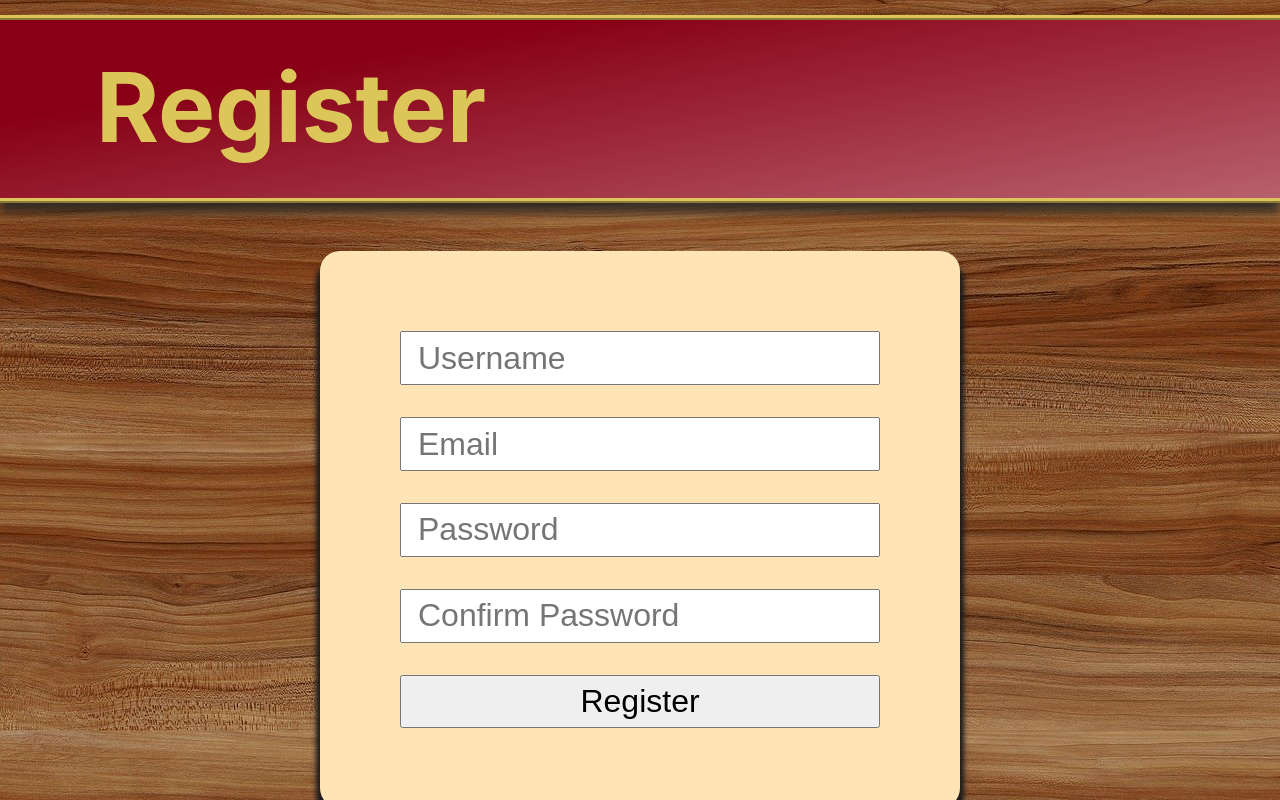
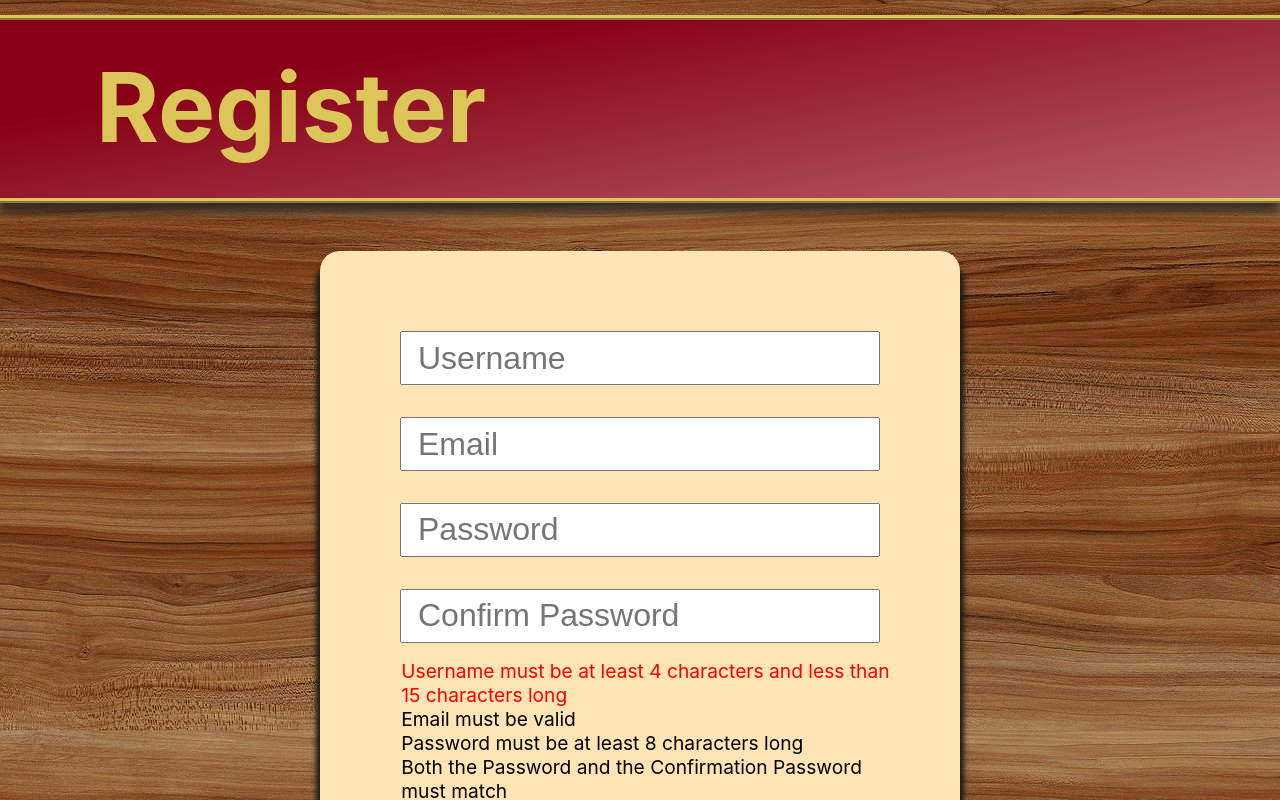
Before and after one commit to YTyler/questdex, a React (Create React App) app: page /questdex/login in a window 1280 px wide. Both pictures are taken after a click on the button "Register". Shown: the top 800 px of the page. Built offline with nearby package versions, Linux system fonts and the light colour scheme.

Commit message:
Basic Validation for Username
username is still one keystroke short when it comes to changing the color of the validation text

```diff
--- a/src/App.css
+++ b/src/App.css
@@ -186,3 +186,18 @@ a:hover {
 .LoginRegisterButton {
     cursor: pointer;
 }
+
+.LoginRegister p {
+    /* color: gray; */
+    font-size: 1.2rem;
+    text-align: left;
+    margin-left: 0.9em;
+}
+
+.Valid {
+    color: green;
+}
+
+.Invalid {
+    color: red;
+}
--- a/src/components/Register.jsx
+++ b/src/components/Register.jsx
@@ -6,6 +6,24 @@ export default function Register() {
     const [email, setEmail] = useState("");
     const [password, setPassword] = useState("");
     const [confirmPassword, setConfirmPassword] = useState("");
+
+    const [validUsername, setValidUsername] = useState();
+
+    const usernameHandler = (element) => {
+        setUsername(element.target.value);
+        if(username.includes(" ")) {
+            setValidUsername(false);
+            console.log(validUsername);
+        } else {
+            if(username.length >= 4 && username.length < 15) {
+                setValidUsername(true);
+                console.log(validUsername);
+            } else {
+                setValidUsername(false);
+                console.log(validUsername);
+            }
+        }
+    }
 
     const checkRegistration = (event) => {
         event.preventDefault();
@@ -19,10 +37,17 @@ export default function Register() {
 
     return (
         <form onSubmit={checkRegistration} className="LoginRegister">
-            <input type = "text" value = {username} onChange={(elem) => setUsername(elem.target.value)} placeholder="Username"/>
+            <input type = "text" value = {username} onChange={usernameHandler} placeholder="Username"/>
             <input type = "email" value = {email} onChange={(elem) => setEmail(elem.target.value)} placeholder="Email"/>
             <input type = "password" value = {password} onChange={(elem) => setPassword(elem.target.value)} placeholder="Password"/>
             <input type = "password" value={confirmPassword} onChange={(elem) => setConfirmPassword(elem.target.value)} placeholder="Confirm Password"/>
+
+            {/* Register information below */}
+            <p className = {validUsername ? "Valid" : "Invalid"}>Username must be at least 4 characters and less than 15 characters long</p>
+            <p>Email must be valid</p>
+            <p>Password must be at least 8 characters long</p>
+            <p>Both the Password and the Confirmation Password must match</p>
+
             <input type = "submit" className="LoginRegisterButton" value="Register" />
         </form>
     );
```
